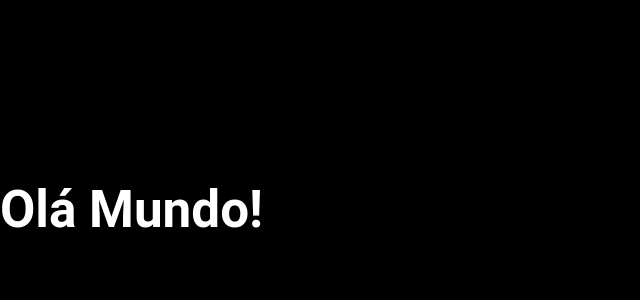
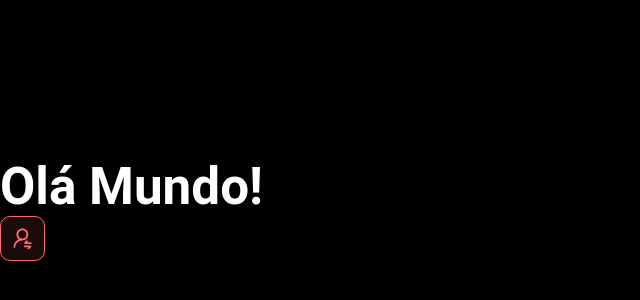
Before and after one commit to mpstransito/DSmeta, a React (Vite) app in the folder frontend/: page / in a window 1280 px wide. Shown: the part 190-490 px from the top of the page, without its empty margins (0-640 px from the left). Built offline with nearby package versions, Linux system fonts and the light colour scheme.

Commit message:
First component

```diff
--- a/frontend/src/App.tsx
+++ b/frontend/src/App.tsx
@@ -1,6 +1,11 @@
+import NotificationButton from "./assets/components/NotificationButton"
+
 function App() {
   return(
-   <h1>Olá Mundo!</h1>
+    <>
+  <h1>Olá Mundo!</h1>
+   <NotificationButton></NotificationButton>
+   </>
 )
   }
 
--- /dev/null
+++ b/frontend/src/assets/components/NotificationButton/index.tsx
@@ -0,0 +1,13 @@
+import icon from '../../img/notification-icon.svg'
+import './style.css'
+
+function NotificationButton(): JSX.Element {
+    return(
+        <div className="dsmeta-red-btn">
+          <img src={icon} alt="Notificar" />
+        </div>
+
+  )
+    }
+
+  export default NotificationButton
--- /dev/null
+++ b/frontend/src/assets/components/NotificationButton/style.css
@@ -0,0 +1,15 @@
+.dsmeta-red-btn {
+    height: 45px;
+    width: 45px;
+    background: rgba(255, 107, 114, 0.1);
+    border: 1px solid #ff6b72;
+    border-radius: 10px;
+    display: flex;
+    align-items: center;
+    justify-content: center;
+    cursor: pointer;
+  }
+
+  .dsmeta-red-btn img {
+      width: 19px;
+  }
```
Also changed, not shown: frontend/src/assets/img/notification-icon.svg (added).
